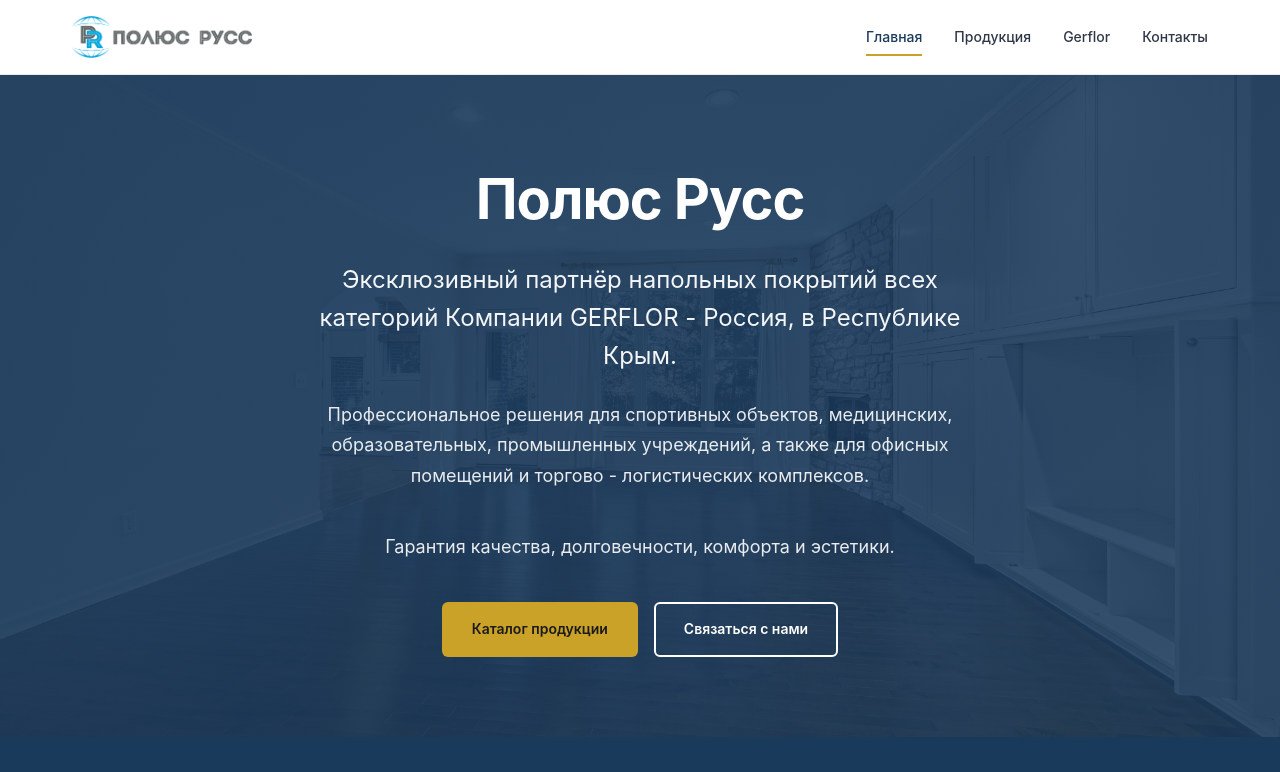
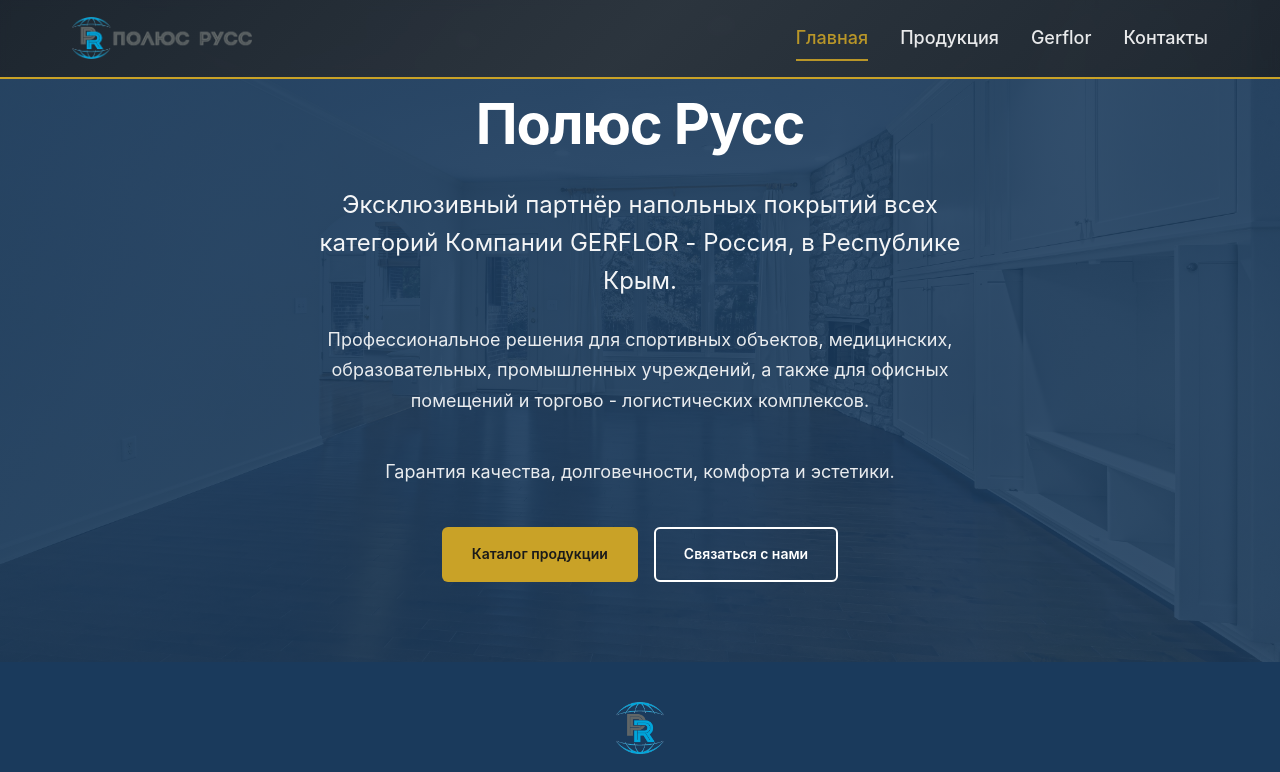
Before and after one commit to SergeyMalyuga/polus-russ, an Angular app: page / in a window 1280 px wide. Shown: the top 772 px of the page. Built offline with nearby package versions, Linux system fonts and the light colour scheme.

Commit message:
refactor(header): обновить логотип, добавить стили
- Изменён фон
- Добавлен фильтр blur

```diff
--- a/src/app/components/header/header.component.scss
+++ b/src/app/components/header/header.component.scss
@@ -1,12 +1,15 @@
 @use '../../../styles/variables' as variables;
 
 .header {
-  position: sticky;
+  position: fixed;
   top: 0;
+  left: 0;
+  width: 100%;
   z-index: 100;
-  background: variables.$color-bg;
-  border-bottom: 1px solid rgba(0, 0, 0, 0.08);
+  background: linear-gradient(135deg, rgb(26 26 26 / 0.7) 0%, rgb(45 45 45 / 0.7) 50%, rgb(26 26 26 / 0.7) 100%);
+  border-bottom: 2px solid #c9a227;
   padding: 1rem 0;
+  backdrop-filter: blur(5px);
 
   &__inner {
     display: flex;
@@ -56,6 +59,8 @@
     display: flex;
     gap: 2rem;
     list-style: none;
+    font-size: 18px;
+
     @media (max-width: 768px) {
       gap: 1.25rem;
     }
@@ -66,8 +71,10 @@
   }
 
   &__item a {
+
     display: block;
-    color: variables.$color-text;
+    color: white;
+    opacity: 0.9;
     text-decoration: none;
     font-weight: 500;
     padding: 0.5rem 0;
@@ -80,7 +87,7 @@
 
     &:hover,
     &.active {
-      color: variables.$color-primary;
+      color: variables.$color-secondary;
 
       @media (width <= 767px) {
         color: variables.$link-overlay-interactive;
@@ -131,7 +138,7 @@
       display: block;
       width: 100%;
       height: 2px;
-      background-color: variables.$burger-line-bg;
+      background-color: #bdc2c7;
       z-index: 10;
       transition: variables.$transition;
     }
@@ -165,3 +172,7 @@
     }
   }
 }
+
+.no-filter {
+  backdrop-filter: none;
+}
```
Also changed, not shown: src/assets/images/polus-logo-bv.png (added).
